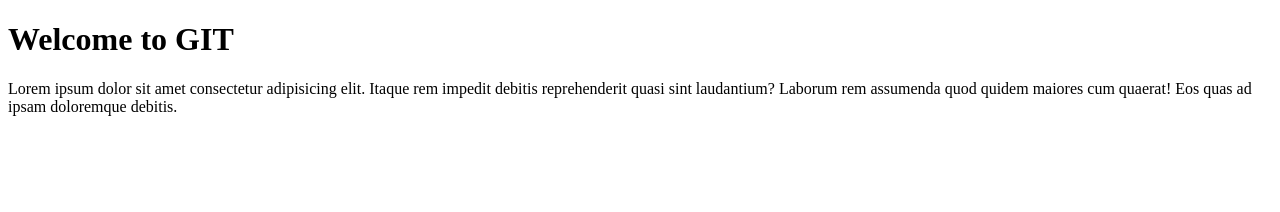
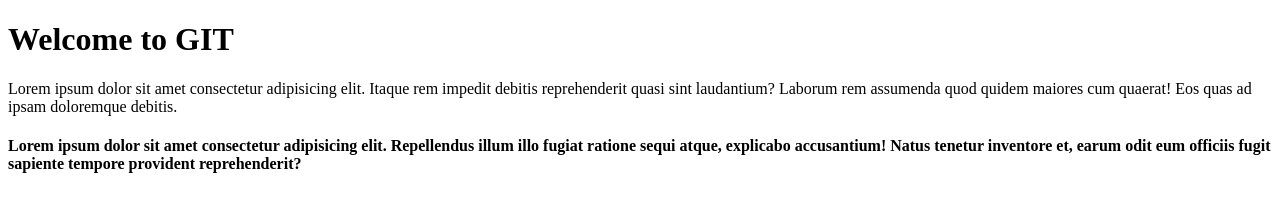
Before and after one commit to Rakesh-ra/test, a plain HTML site: page test.html in a window 1280 px wide. Drawn offline with Linux system fonts and the light colour scheme.

Commit message:
dev2 first

```diff
--- a/test.html
+++ b/test.html
@@ -11,6 +11,10 @@
     <h1>Welcome to GIT</h1>
     <p>Lorem ipsum dolor sit amet consectetur adipisicing elit. Itaque rem impedit debitis reprehenderit quasi sint
         laudantium? Laborum rem assumenda quod quidem maiores cum quaerat! Eos quas ad ipsam doloremque debitis.</p>
+
+    <h4>Lorem ipsum dolor sit amet consectetur adipisicing elit. Repellendus illum illo fugiat ratione sequi atque,
+        explicabo accusantium! Natus tenetur inventore et, earum odit eum officiis fugit sapiente tempore provident
+        reprehenderit?</h4>
 </body>
 
 </html>
```
